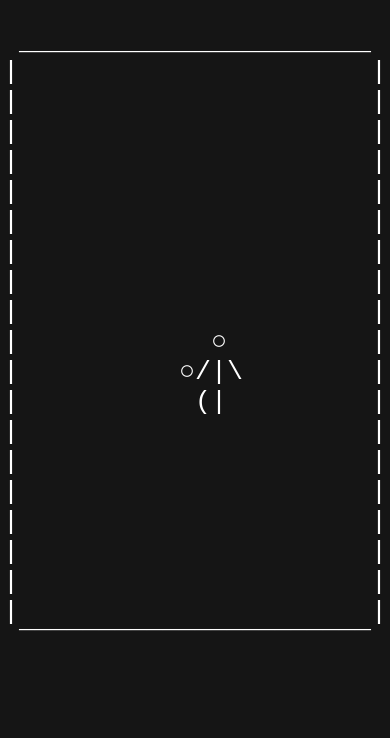
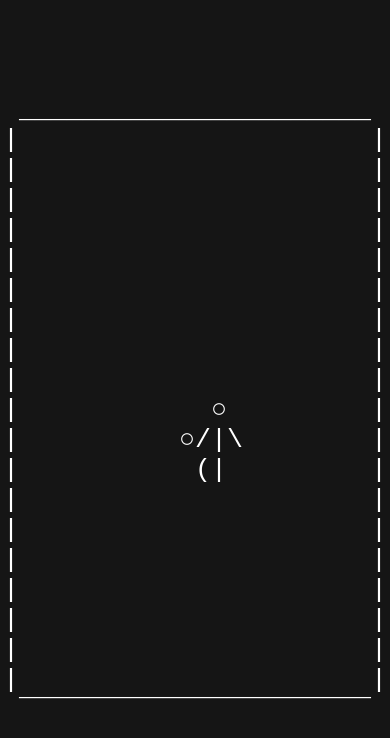
Before and after one commit to Tangshii/ascii_website, a SvelteKit app: page / in a window 390 px wide. Shown: the top 738 px of the page. Built offline with nearby package versions, Linux system fonts and the light colour scheme.

Commit message:
mobile font 3

```diff
--- a/src/asciiComponents/AsciiDriver.svelte
+++ b/src/asciiComponents/AsciiDriver.svelte
@@ -199,7 +199,7 @@
 		color: #fff;
 		font-family: monospace !important;
 		font-size: 20pt;
-		/* white-space: pre-wrap; */
+		white-space: pre-wrap;
 	}
 	:global(htmml),
 	:global(body) {
```
